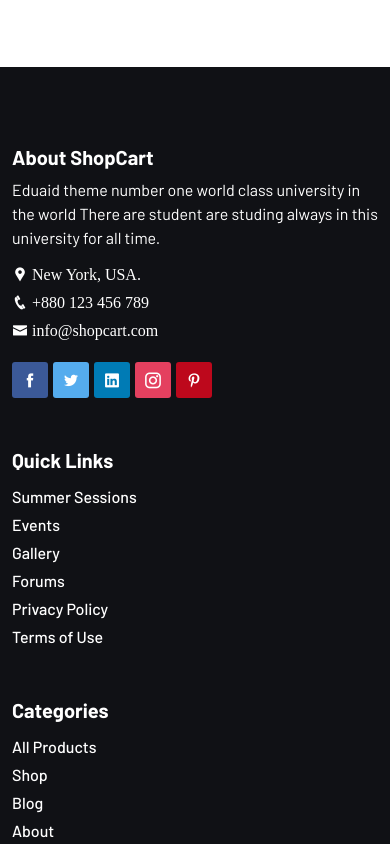
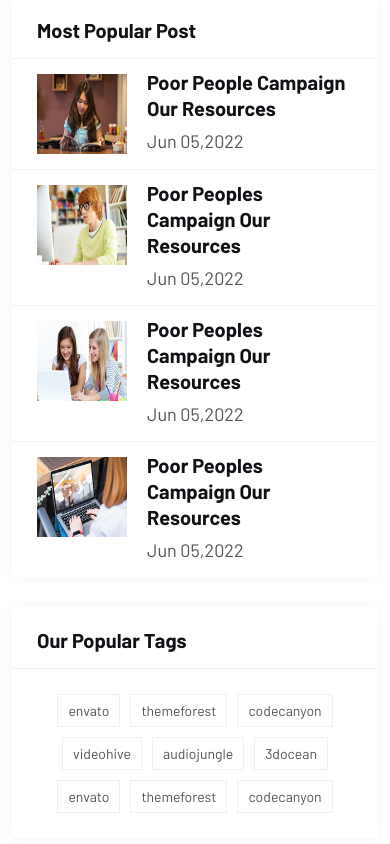
Before and after one commit to JulioBermudez/Full-E-Commerce, a React (Vite) app: page /shop in a window 390 px wide. Shown: the part 6280-7124 px from the top of the page. Built offline with nearby package versions, Linux system fonts and the light colour scheme.

Commit message:
working on single product page

```diff
--- a/src/components/PopularPost/PopularPost.jsx
+++ b/src/components/PopularPost/PopularPost.jsx
@@ -1,8 +1,61 @@
-
+import { Link } from "react-router-dom";
+const postList = [
+    {
+    id:1,
+    imgUrl: '/src/assets/images/blog/10.jpg',
+    imgAlt: 'rajibraj91',
+    title: 'Poor People Campaign Our Resources',
+    date: 'Jun 05,2022',
+    },
+    {
+    id:2,
+    imgUrl: '/src/assets/images/blog/11.jpg',
+    imgAlt: 'rajibraj91',
+    title: 'Poor Peoples Campaign Our Resources',
+    date: 'Jun 05,2022',
+    },
+    {
+    id:3,
+    imgUrl: '/src/assets/images/blog/12.jpg',
+    imgAlt: 'rajibraj91',
+    title: 'Poor Peoples Campaign Our Resources',
+    date: 'Jun 05,2022',
+    },
+    {
+    id:4,
+    imgUrl: '/src/assets/images/blog/09.jpg',
+    imgAlt: 'rajibraj91',
+    title: 'Poor Peoples Campaign Our Resources',
+    date: 'Jun 05,2022',
+    },
+    ]
+    const title= "Most Popular Post";
 
 const PopularPost = () => {
   return (
-    <div>PopularPost</div>
+    <div className="widget widget-post">
+        <div className="widget-header">
+            <h5 className="title">
+                {title}
+            </h5>
+        </div>
+
+        <ul className="widget-wrapper">
+            {
+                postList.map((blog,i)=>(
+                    <li key={i} className="d-flex flex-wrap justify-content-between">
+                        <div className="post-thumb">
+                        <Link to={`/blog/${blog.id}`}> <img src={blog.imgUrl} alt="" /></Link>
+                        </div>
+                        <div className="post-content">
+                            <Link to={`/blog/${blog.id}`}><h5>{blog.title}</h5></Link>
+                            <p>{blog.date}</p>
+                        </div>
+                    </li>
+                ))
+            }
+        </ul>
+    </div>
   )
 }
 
--- /dev/null
+++ b/src/components/Tags/Tags.jsx
@@ -0,0 +1,62 @@
+const title = "Our Popular Tags";
+
+const tagsList = [
+{
+link: "#",
+text: "envato",
+},
+{
+link: "#",
+text: "themeforest",
+},
+{
+link: "#",
+text: "codecanyon",
+},
+{
+link: "#",
+text: "videohive",
+},
+{
+link: "#",
+text: "audiojungle",
+},
+{
+link: "#",
+text: "3docean",
+},
+{
+link: "#",
+text: "envato",
+},
+{
+link: "#",
+text: "themeforest",
+},
+{
+link: "#",
+text: "codecanyon",
+},
+];
+
+
+const Tags = () => {
+  return (
+    <div className="widget widget-tags">
+        <div className="widget-header">
+            <h5 className="title">{title}</h5>
+        </div>
+        <ul className="widget-wrapper">
+            {
+                tagsList.map((val,i)=>(
+                    <li key={i}>
+                        <a href={val.link}>{val.text}</a>
+                    </li>
+                ))
+            }
+        </ul>
+    </div>
+  )
+}
+
+export default Tags
--- a/src/main.jsx
+++ b/src/main.jsx
@@ -21,6 +21,7 @@ import {
 import Home from './pages/Home/Home.jsx';
 import Shop from './pages/Shop/Shop.jsx';
 import Blog from './pages/Blog/Blog.jsx';
+import SingleProduct from './pages/SingleProduct/SingleProduct.jsx';
 
 const router = createBrowserRouter([
   {
@@ -38,6 +39,10 @@ const router = createBrowserRouter([
       {
         path:"/blog",
         element:<Blog/>
+      },
+      {
+        path:"shop/:id",
+        element:<SingleProduct/>
       }
     ]
   },
--- a/src/pages/Shop/Shop.jsx
+++ b/src/pages/Shop/Shop.jsx
@@ -8,6 +8,8 @@ import ProductCards from "../../components/ProductCards/ProductCards";
 import Paginations from "../../components/Pagination/Paginations";
 import Search from "../../components/Search/Search";
 import ShopCategories from "../../components/ShopCategories/ShopCategories";
+import PopularPost from "../../components/PopularPost/PopularPost";
+import Tags from "../../components/Tags/Tags";
 
 const title = "Our Shop Page";
 // const currentPage = "Shop";
@@ -96,6 +98,8 @@ const Shop = () => {
                   setProducts={setProducts}
                   selectedCategory={selectedCategory}
                 />
+                <PopularPost/>
+                <Tags/>
               </aside>
             </div>
           </div>
--- /dev/null
+++ b/src/pages/SingleProduct/SingleProduct.jsx
@@ -0,0 +1,103 @@
+import { useEffect, useState } from "react";
+import { useParams } from "react-router-dom";
+import PageHeader from "../../components/PageHeader/PageHeader";
+import { FaAngleRight } from "react-icons/fa";
+import { FaAngleLeft } from "react-icons/fa";
+
+// Import Swiper React components
+import { Swiper, SwiperSlide } from "swiper/react";
+
+// Import Swiper styles
+import "swiper/css";
+import { Autoplay } from "swiper/modules";
+
+const SingleProduct = () => {
+  const [product, setProduct] = useState([]);
+  const { id } = useParams();
+
+  useEffect(() => {
+    fetch("/src/products.json")
+      .then((res) => res.json())
+      .then((data) => setProduct(data));
+  }, []);
+
+  const result = product.filter((p) => p.id === id);
+  console.log(result);
+  return (
+    <div>
+      <PageHeader
+        title={"OUR SHOP SINGLE"}
+        currentPage={"Shop / Single Product"}
+      />
+      <div className="shop-single padding-tb aside-bg">
+        <div className="container">
+          <div className="row justify-content-center">
+            <div className="col-lg-8 col-12">
+              {/*LEFT SIDE*/}
+              <article>
+                <div className="product-details">
+                  <div className="row align-items-center">
+                    <div className="col-md-6 col-12">
+                      <div className="product-thumb">
+                        <div className="swiper-container pro-single-top">
+                          <Swiper
+                          spaceBetween={30}
+                          slidesPerView={1}
+                          loop={"true"}
+                          autoplay={{
+                            delay:2000,
+                            disableOnInteraction: false
+                          }}
+                          modules={[Autoplay]}
+                          navigation={
+                            {
+                                prevEl: ".pro-single-prev",
+                                nextEl: ".pro-single-next",
+                            }
+                          }
+                          className="mySwiper">
+                           {
+                            result.map((item,i)=>(
+                                <SwiperSlide key={i}>
+                                    <div className="single-thumb">
+                                    <img src={item.img} alt="" />
+                                    </div>
+                                </SwiperSlide>
+                            ))
+                           }
+                          </Swiper>
+                          <div className="pro-single-prev">
+                            <FaAngleRight/>
+                          </div>
+                          <div className="pro-single-next">
+                            <FaAngleLeft/>
+                          </div>
+                        </div>
+                      </div>
+                    </div>
+                    <div className="col-md-6 col-12">
+                        <div className="post-content">
+                            <div>
+                                {
+                                    result.map(item => <p key={item.id}>{item.name}</p>)
+                                }
+                            </div>
+                        </div>
+                    </div>
+                  </div>
+                </div>
+                <div className="review">Review</div>
+              </article>
+            </div>
+            <div className="col-lg-4 col-12">
+              {/*RIGHT SIDE */}
+              Right Side
+            </div>
+          </div>
+        </div>
+      </div>
+    </div>
+  );
+};
+
+export default SingleProduct;
```
